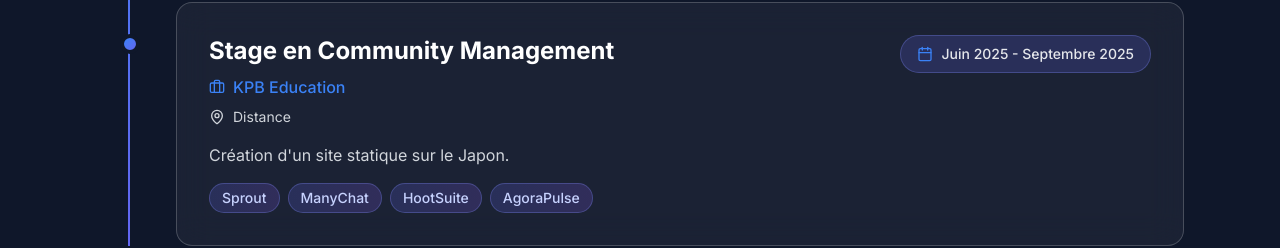
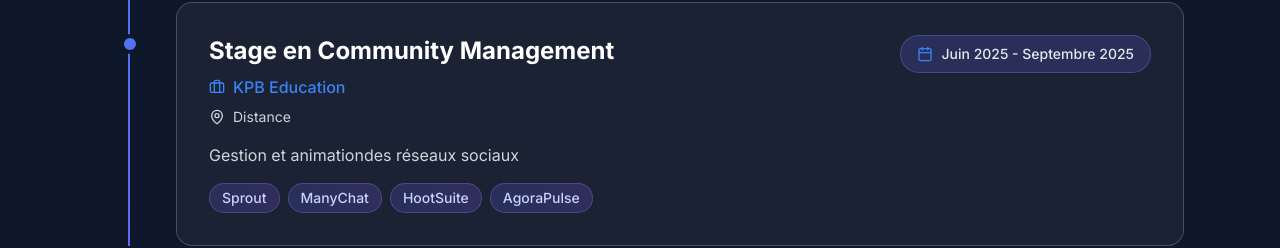
Before and after one commit to Solangeilinga/portfolio, a React (Vite) app: page / in a window 1280 px wide. Shown: the part 2354-2602 px from the top of the page. Built offline with nearby package versions, Linux system fonts and the light colour scheme; a web font is replaced by a local one.

Commit message:
Experiences.jsx

```diff
--- a/src/components/Experiences.jsx
+++ b/src/components/Experiences.jsx
@@ -17,7 +17,7 @@
         company: "KPB Education",
         location: "Distance",
         period: "Juin 2025 - Septembre 2025",
-        description: "Création d'un site statique sur le Japon.",
+        description: "Gestion et animationdes réseaux sociaux",
         skills: ["Sprout", "ManyChat", "HootSuite", "AgoraPulse"]
     }
 ];
```
